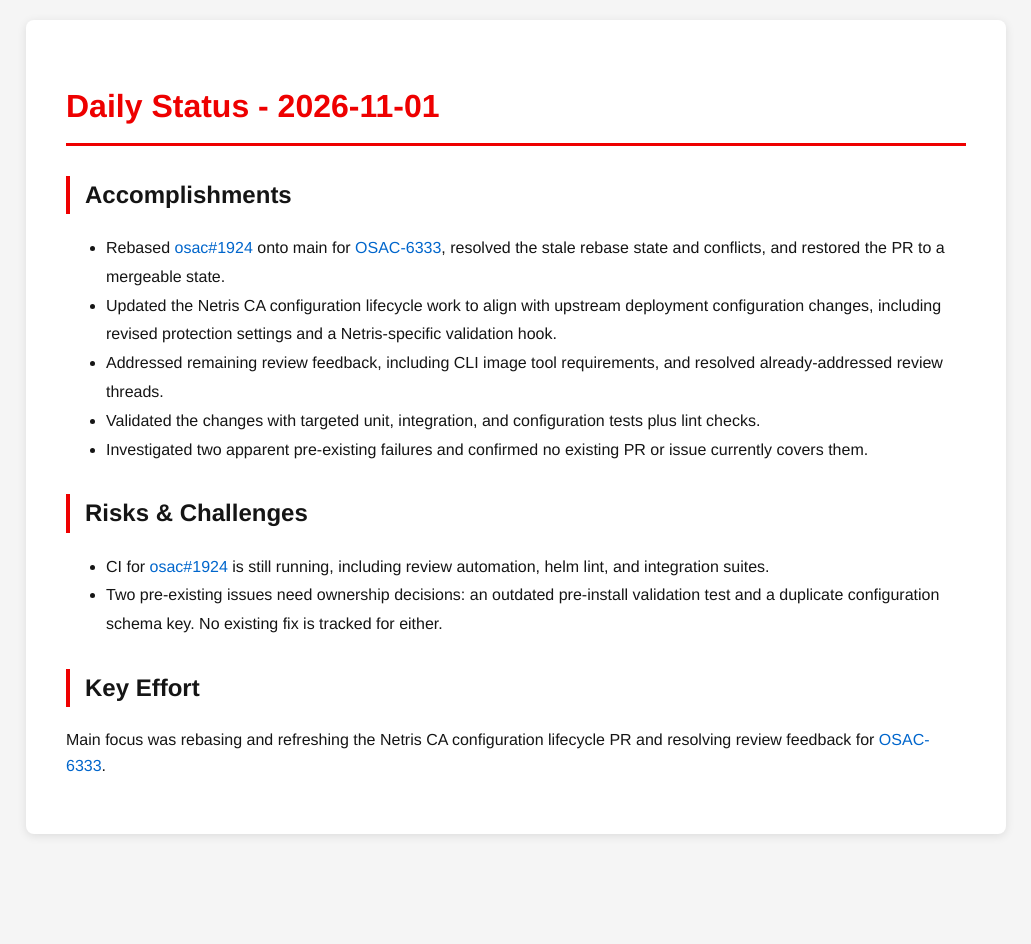
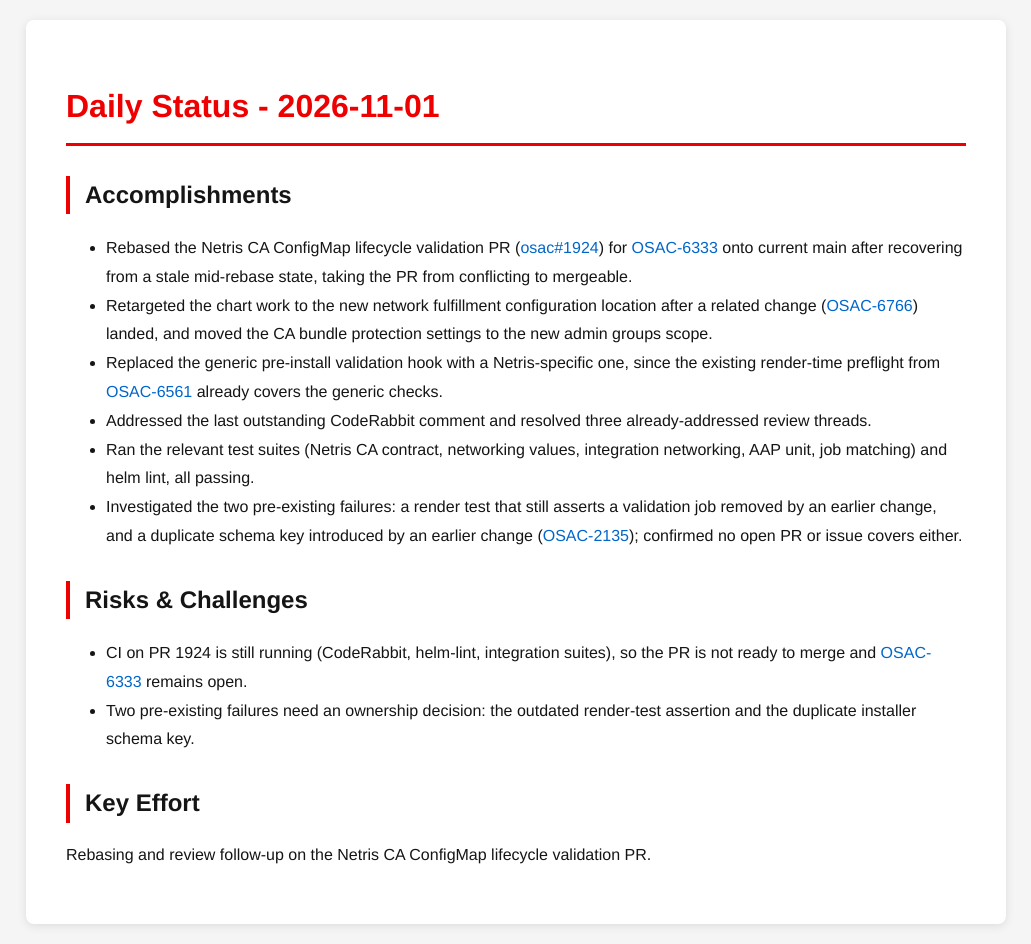
Before and after one commit to tzvatot/daily-status, a Jekyll site: the page built from 2026-11-01.md, in a window 1280 px wide. Shown: the whole page, without its empty margins (124-1155 px from the left). Built offline with Jekyll 4.4.1, drawn with Linux system fonts in a browser that asks for light colours; before the commit the page ends 900 px from its top, so only the background shows below that.

Commit message:
Daily status update - 2026-11-01

```diff
--- a/2026-11-01.md
+++ b/2026-11-01.md
@@ -7,15 +7,16 @@
 # Daily Status - 2026-11-01
 
 ## Accomplishments
-- Rebased [osac#1924](https://github.com/osac-project/osac/pull/1924) onto main for [OSAC-6333](https://redhat.atlassian.net/browse/OSAC-6333), resolved the stale rebase state and conflicts, and restored the PR to a mergeable state.
-- Updated the Netris CA configuration lifecycle work to align with upstream deployment configuration changes, including revised protection settings and a Netris-specific validation hook.
-- Addressed remaining review feedback, including CLI image tool requirements, and resolved already-addressed review threads.
-- Validated the changes with targeted unit, integration, and configuration tests plus lint checks.
-- Investigated two apparent pre-existing failures and confirmed no existing PR or issue currently covers them.
+- Rebased the Netris CA ConfigMap lifecycle validation PR ([osac#1924](https://github.com/osac-project/osac/pull/1924)) for [OSAC-6333](https://redhat.atlassian.net/browse/OSAC-6333) onto current main after recovering from a stale mid-rebase state, taking the PR from conflicting to mergeable.
+- Retargeted the chart work to the new network fulfillment configuration location after a related change ([OSAC-6766](https://redhat.atlassian.net/browse/OSAC-6766)) landed, and moved the CA bundle protection settings to the new admin groups scope.
+- Replaced the generic pre-install validation hook with a Netris-specific one, since the existing render-time preflight from [OSAC-6561](https://redhat.atlassian.net/browse/OSAC-6561) already covers the generic checks.
+- Addressed the last outstanding CodeRabbit comment and resolved three already-addressed review threads.
+- Ran the relevant test suites (Netris CA contract, networking values, integration networking, AAP unit, job matching) and helm lint, all passing.
+- Investigated the two pre-existing failures: a render test that still asserts a validation job removed by an earlier change, and a duplicate schema key introduced by an earlier change ([OSAC-2135](https://redhat.atlassian.net/browse/OSAC-2135)); confirmed no open PR or issue covers either.
 
 ## Risks & Challenges
-- CI for [osac#1924](https://github.com/osac-project/osac/pull/1924) is still running, including review automation, helm lint, and integration suites.
-- Two pre-existing issues need ownership decisions: an outdated pre-install validation test and a duplicate configuration schema key. No existing fix is tracked for either.
+- CI on PR 1924 is still running (CodeRabbit, helm-lint, integration suites), so the PR is not ready to merge and [OSAC-6333](https://redhat.atlassian.net/browse/OSAC-6333) remains open.
+- Two pre-existing failures need an ownership decision: the outdated render-test assertion and the duplicate installer schema key.
 
 ## Key Effort
-Main focus was rebasing and refreshing the Netris CA configuration lifecycle PR and resolving review feedback for [OSAC-6333](https://redhat.atlassian.net/browse/OSAC-6333).
+Rebasing and review follow-up on the Netris CA ConfigMap lifecycle validation PR.
```
